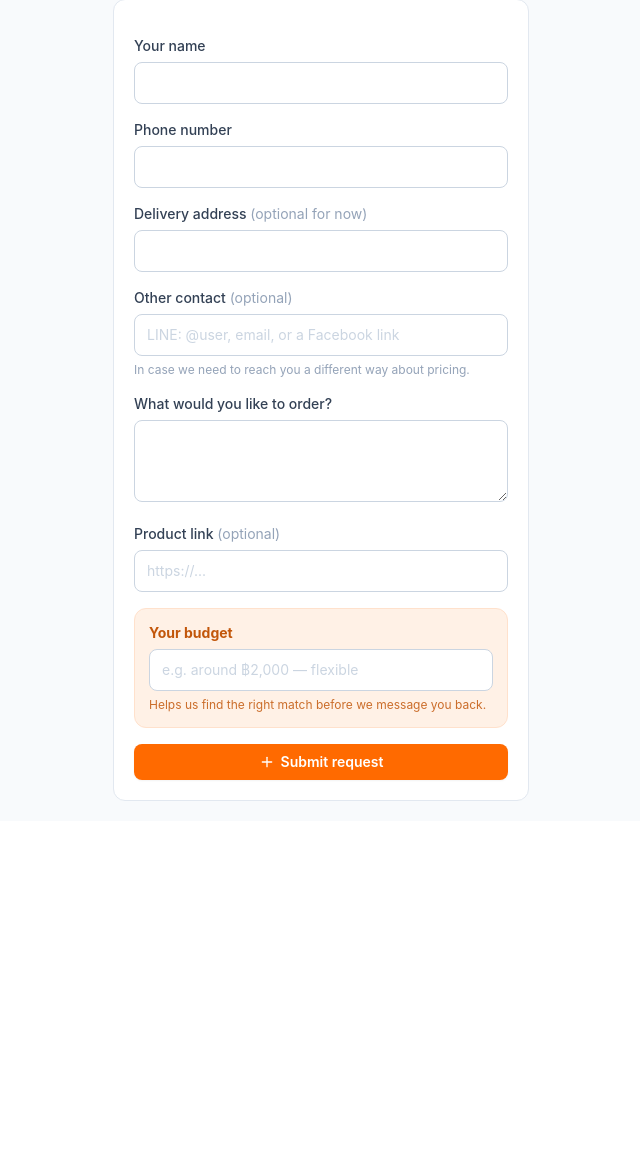
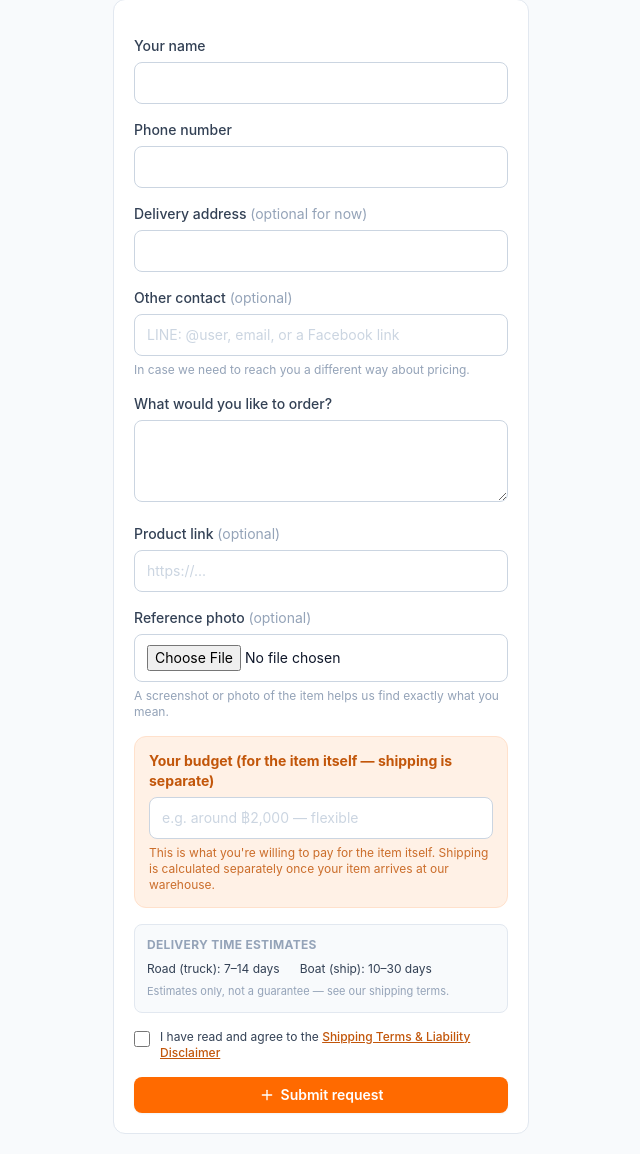
Before and after one commit to khangnkv/china-shipping-tracker, a Flask app: page /request in a window 1280 px wide. Shown: the part 187-1341 px from the top of the page, without its empty margins (319-959 px from the left). Before the commit the page ends 988 px from the top, so only its background shows below. Run offline with Flask 3, Linux system fonts and the light colour scheme; parts of the project's set-up code (start-up, migrations or seed data) failed here and were passed over; some libraries are stand-ins or nearby versions.

Commit message:
Phase 4d: branded URL, hidden admin entry, honest budget/shipping copy, terms
- Public URL renamed to sinex.192-129-143-207.nip.io (Caddy dual-hosts the
  old tracker.* alongside it so nothing already shared breaks); deploy
  Caddyfile template documents the multi-hostname pattern.
- Landing page gains a small, low-emphasis footer link to /admin instead
  of the owner having to remember the URL -- not in the nav, not styled
  as a button.
- order_requests gains reference_image (optional customer-uploaded photo,
  same compress pipeline as order photos) and terms_agreed_at.
- Budget semantics fixed to match how the business actually quotes:
  quote_status() now compares item cost only against the customer's
  stated budget -- shipping is quoted separately once the item reaches
  the warehouse and never counts toward "within/over budget". Copy on
  both the request form and the admin queue spells this out explicitly,
  plus a delivery-time estimate callout (road 7-14 days / boat 10-30
  days, estimates only).
- New /terms page (bilingual): forwarding-agent role, no liability for
  item damage/quality disputes (that's between the customer and the
  original seller), delivery estimates aren't guarantees, budget/pricing
  scope, cancellation stance. This is a plain-language draft, not legal
  advice -- flagged to the user to have it reviewed before relying on it.
  Required checkbox on the request form (also enforced server-side) links
  to it and stamps terms_agreed_at as a consent record.
- Landing page's track-record stats are now the real figures (100+
  shipments, since 2025) rather than [PLACEHOLDER] -- deliberately not
  inflated past what's true.

Co-Authored-By: Claude Sonnet 5 <noreply@anthropic.com>
Claude-Session: https://claude.ai/code/session_01FeHPai4m3GtTQYQtyAcGnK

```diff
--- a/app.py
+++ b/app.py
@@ -280,6 +280,7 @@ def init_db():
     # against it on /admin/requests. See _quote_status().
     _add_columns(db, "order_requests", [
         "budget TEXT", "other_contact TEXT", "item_cost REAL", "shipping_cost REAL",
+        "reference_image TEXT", "terms_agreed_at TEXT",
     ])
 
     # Backfill phone_normalized for any rows that predate the column.
@@ -587,6 +588,8 @@ TRANSLATIONS = {
     "landing.step4_title": {"en": "We ship & you track", "th": "จัดส่งและติดตามสถานะได้"},
     "landing.step4_body": {"en": "Follow it from the China warehouse to your door, step by step.", "th": "ติดตามพัสดุตั้งแต่คลังจีนจนถึงหน้าบ้านคุณทีละขั้นตอน"},
     "landing.trust_title": {"en": "Why customers trust SINEX", "th": "ทำไมลูกค้าไว้วางใจ SINEX"},
+    "landing.stat_shipments_label": {"en": "shipments delivered", "th": "รายการจัดส่งสำเร็จ"},
+    "landing.stat_since_label": {"en": "operating since", "th": "ดำเนินการตั้งแต่ปี"},
     "landing.trust_line_title": {"en": "A real person answers on LINE", "th": "มีคนจริงตอบแชท LINE"},
     "landing.trust_line_body": {"en": "Not a bot maze — message us any time you have a question.", "th": "ไม่ใช่บอทวนลูป ทักมาได้ทุกเมื่อที่มีคำถาม"},
     "track.title": {"en": "Tracking code", "th": "รหัสติดตามพัสดุ"},
@@ -609,9 +612,18 @@ TRANSLATIONS = {
     "request.item": {"en": "What would you like to order?", "th": "อยากสั่งอะไร?"},
     "request.link": {"en": "Product link", "th": "ลิงก์สินค้า"},
     "request.optional": {"en": "(optional)", "th": "(ไม่บังคับ)"},
-    "request.budget": {"en": "Your budget", "th": "งบประมาณของคุณ"},
+    "request.budget": {"en": "Your budget (for the item itself — shipping is separate)", "th": "งบประมาณของคุณ (ค่าสินค้าเท่านั้น ไม่รวมค่าส่ง)"},
     "request.budget_placeholder": {"en": "e.g. around ฿2,000 — flexible", "th": "เช่น ประมาณ ๒,๐๐๐ บาท ยืดหยุ่นได้"},
-    "request.budget_hint": {"en": "Helps us find the right match before we message you back.", "th": "ช่วยให้เราหาสินค้าที่เหมาะสมก่อนทักกลับไปหาคุณ"},
+    "request.budget_hint": {"en": "This is what you're willing to pay for the item itself. Shipping is calculated separately once your item arrives at our warehouse.", "th": "นี่คืองบที่คุณยินดีจ่ายสำหรับตัวสินค้าเท่านั้น ค่าส่งจะคำนวณแยกหลังจากสินค้าถึงคลังของเรา"},
+    "request.delivery_estimates_title": {"en": "Delivery time estimates", "th": "ระยะเวลาจัดส่งโดยประมาณ"},
+    "request.delivery_road": {"en": "Road (truck): 7–14 days", "th": "ทางรถ: 7–14 วัน"},
+    "request.delivery_boat": {"en": "Boat (ship): 10–30 days", "th": "ทางเรือ: 10–30 วัน"},
+    "request.delivery_estimates_note": {"en": "Estimates only, not a guarantee — see our shipping terms.", "th": "เป็นเพียงการประมาณการ ไม่ใช่การรับประกัน — โปรดดูข้อกำหนดการจัดส่งของเรา"},
+    "request.reference_image": {"en": "Reference photo", "th": "รูปภาพอ้างอิง"},
+    "request.reference_image_hint": {"en": "A screenshot or photo of the item helps us find exactly what you mean.", "th": "ภาพหน้าจอหรือรูปสินค้าจะช่วยให้เราหาสินค้าที่คุณต้องการได้ตรงขึ้น"},
+    "request.agree_terms_prefix": {"en": "I have read and agree to the", "th": "ฉันได้อ่านและยอมรับ"},
+    "request.agree_terms_link": {"en": "Shipping Terms & Liability Disclaimer", "th": "ข้อกำหนดการจัดส่งและข้อจำกัดความรับผิดชอบ"},
+    "request.agree_terms_required": {"en": "Please confirm you've read and agree to the shipping terms before submitting.", "th": "กรุณายืนยันว่าคุณได้อ่านและยอมรับข้อกำหนดการจัดส่งก่อนส่งคำขอ"},
     "request.other_contact": {"en": "Other contact", "th": "ช่องทางติดต่ออื่น"},
     "request.other_contact_placeholder": {"en": "LINE: @user, email, or a Facebook link", "th": "LINE: @user, อีเมล หรือลิงก์ Facebook"},
     "request.other_contact_hint": {"en": "In case we need to reach you a different way about pricing.", "th": "เผื่อเราต้องติดต่อคุณช่องทางอื่นเรื่องราคา"},
@@ -623,14 +635,30 @@ TRANSLATIONS = {
     "request.quote_title": {"en": "Your quote", "th": "ใบเสนอราคาของคุณ"},
     "request.quote_item": {"en": "Item cost", "th": "ค่าสินค้า"},
     "request.quote_shipping": {"en": "Shipping", "th": "ค่าส่ง"},
+    "request.quote_shipping_note": {"en": "Calculated once your item arrives at our warehouse — not included in the budget you gave us.", "th": "คำนวณหลังจากสินค้าถึงคลังของเรา ไม่รวมอยู่ในงบที่คุณแจ้งไว้"},
     "request.quote_total": {"en": "Total", "th": "ยอดรวม"},
-    "request.quote_budget": {"en": "Your budget", "th": "งบของคุณ"},
+    "request.quote_budget": {"en": "Your item budget", "th": "งบค่าสินค้าของคุณ"},
     "request.quote_hint": {"en": "We'll message you on LINE to confirm before shipping.", "th": "เราจะทักไลน์เพื่อยืนยันก่อนจัดส่ง"},
-    "request.quote_within": {"en": "Within budget", "th": "อยู่ในงบ"},
-    "request.quote_over": {"en": "Over budget", "th": "เกินงบ"},
+    "request.quote_within": {"en": "Item within budget", "th": "ค่าสินค้าอยู่ในงบ"},
+    "request.quote_over": {"en": "Item over budget", "th": "ค่าสินค้าเกินงบ"},
     "request.quote_awaiting": {"en": "Awaiting quote", "th": "รอแจ้งราคา"},
     "request.not_found_title": {"en": "Request not found", "th": "ไม่พบคำขอ"},
     "request.not_found_body": {"en": "Please check your link and try again.", "th": "กรุณาตรวจสอบลิงก์แล้วลองใหม่อีกครั้ง"},
+    "terms.title": {"en": "Shipping Terms & Liability Disclaimer", "th": "ข้อกำหนดการจัดส่งและข้อจำกัดความรับผิดชอบ"},
+    "terms.intro": {"en": "Please read this before submitting a request. By checking the agreement box on the request form, you confirm you understand and accept these terms.", "th": "กรุณาอ่านก่อนส่งคำขอ การติ๊กยอมรับในแบบฟอร์มถือว่าคุณเข้าใจและยอมรับข้อกำหนดเหล่านี้"},
+    "terms.role_title": {"en": "SINEX is a forwarding agent, not the seller", "th": "SINEX เป็นตัวแทนรับส่งพัสดุ ไม่ใช่ผู้ขาย"},
+    "terms.role_body": {"en": "We purchase and/or forward items on your behalf from third-party sellers in China. We are an intermediary — we do not manufacture, own, or guarantee the items themselves.", "th": "เราซื้อและ/หรือส่งต่อสินค้าให้คุณจากผู้ขายบุคคลที่สามในประเทศจีน เราเป็นตัวกลาง ไม่ได้เป็นผู้ผลิต เจ้าของ หรือผู้รับประกันตัวสินค้า"},
+    "terms.liability_title": {"en": "No liability for item condition, damage, or quality", "th": "ไม่รับผิดชอบต่อสภาพ ความเสียหาย หรือคุณภาพของสินค้า"},
+    "terms.liability_body": {"en": "Disputes about an item's quality, authenticity, or damage from manufacturing are between you and the original seller — not SINEX. We take reasonable care in handling, but we do not refund or compensate for item defects or damage that occurred before or during the seller's own shipping to our warehouse.", "th": "ข้อพิพาทเกี่ยวกับคุณภาพ ความแท้ หรือความเสียหายจากการผลิตของสินค้า เป็นเรื่องระหว่างคุณกับผู้ขายต้นทาง ไม่ใช่ SINEX เราดูแลสินค้าด้วยความระมัดระวังตามสมควร แต่จะไม่คืนเงินหรือชดเชยความเสียหายที่เกิดขึ้นก่อนหรือระหว่างการจัดส่งของผู้ขายมายังคลังของเรา"},
+    "terms.delay_title": {"en": "Delivery estimates are not guarantees", "th": "ระยะเวลาจัดส่งเป็นเพียงการประมาณการ ไม่ใช่การรับประกัน"},
+    "terms.delay_body": {"en": "Typical delivery times are road (truck): 7–14 days, boat (ship): 10–30 days, counted from when your item leaves the China warehouse. These are estimates based on normal conditions — customs, weather, holidays, and carrier delays can extend them. A delay past these estimates is not, on its own, grounds for a refund or compensation from SINEX.", "th": "ระยะเวลาจัดส่งโดยทั่วไป ทางรถ 7–14 วัน ทางเรือ 10–30 วัน นับจากสินค้าออกจากคลังจีน เป็นเพียงการประมาณการภายใต้สภาวะปกติ ศุลกากร สภาพอากาศ วันหยุด และความล่าช้าของผู้ขนส่งอาจทำให้ใช้เวลานานกว่านี้ ความล่าช้าเกินกว่าที่ประมาณการไว้เพียงอย่างเดียว ไม่ถือเป็นเหตุให้ต้องคืนเงินหรือชดเชยจาก SINEX"},
+    "terms.pricing_title": {"en": "Budget & pricing", "th": "งบประมาณและราคา"},
+    "terms.pricing_body": {"en": "The budget you give us on the request form covers the item's purchase price only. Shipping cost is calculated separately once your item is received and measured/weighed at our warehouse, and is not included in that budget figure.", "th": "งบประมาณที่คุณแจ้งในแบบฟอร์มครอบคลุมเฉพาะราคาสินค้าเท่านั้น ค่าจัดส่งจะคำนวณแยกต่างหากหลังจากสินค้าถึงคลังและมีการชั่ง/วัดขนาดแล้ว ไม่รวมอยู่ในตัวเลขงบประมาณดังกล่าว"},
+    "terms.cancel_title": {"en": "Cancellation & refusal", "th": "การยกเลิกและการปฏิเสธคำขอ"},
+    "terms.cancel_body": {"en": "We may decline to fulfil a request (e.g. a restricted or unavailable item) before purchase without penalty to either side. Once we've paid the seller on your behalf, that payment is generally non-refundable by SINEX, consistent with the seller's own terms.", "th": "เราอาจปฏิเสธคำขอได้ (เช่น สินค้าต้องห้ามหรือไม่มีจำหน่าย) ก่อนการซื้อ โดยไม่มีผลเสียต่อทั้งสองฝ่าย เมื่อเราชำระเงินให้ผู้ขายแทนคุณแล้ว การชำระเงินนั้นโดยทั่วไปจะไม่สามารถขอคืนจาก SINEX ได้ ตามเงื่อนไขของผู้ขายเอง"},
+    "terms.contact_title": {"en": "Questions", "th": "หากมีคำถาม"},
+    "terms.contact_body": {"en": "Message us on LINE any time before confirming an order if anything here is unclear.", "th": "ทักแชท LINE หาเราได้ทุกเมื่อก่อนยืนยันคำสั่งซื้อ หากมีข้อสงสัย"},
+    "terms.back": {"en": "Back to request form", "th": "กลับไปหน้าแจ้งความจำนงสั่งซื้อ"},
 }
 
 
@@ -661,17 +689,22 @@ def _budget_number(text):
         return None
 
 
-def quote_status(item_cost, shipping_cost, budget_text):
-    """'awaiting' (no quote yet), 'within_budget', 'over_budget', or 'quoted'
-    (priced, but the budget text didn't contain a comparable number -- e.g.
-    "flexible" -- so the admin's own judgement stands)."""
-    if item_cost is None and shipping_cost is None:
+def quote_status(item_cost, budget_text):
+    """'awaiting' (no item price yet), 'within_budget', 'over_budget', or
+    'quoted' (priced, but the budget text didn't contain a comparable
+    number -- e.g. "flexible" -- so the admin's own judgement stands).
+
+    Compares ONLY the item cost against the customer's stated budget --
+    the budget is explicitly "for the item itself" (see TRANSLATIONS'
+    request.budget/quote_shipping_note copy); shipping is quoted
+    separately once the item arrives at the warehouse and is never folded
+    into this comparison."""
+    if item_cost is None:
         return "awaiting"
-    total = (item_cost or 0) + (shipping_cost or 0)
     budget_num = _budget_number(budget_text)
     if budget_num is None:
         return "quoted"
-    return "within_budget" if total <= budget_num else "over_budget"
+    return "within_budget" if item_cost <= budget_num else "over_budget"
 
 
 app.jinja_env.globals["quote_status"] = quote_status
@@ -1310,9 +1343,11 @@ def requests_page():
 @app.route("/admin/requests/<int:request_id>/quote", methods=["POST"])
 @login_required
 def quote_request(request_id):
-    """Price a request: item cost + shipping cost, compared against the
-    customer's stated budget (quote_status(), shown on both this queue and
-    the customer's own /request/<code> revisit page)."""
+    """Price a request: item cost (compared against the customer's stated
+    budget via quote_status()) and shipping cost (quoted separately, not
+    part of the budget comparison -- shipping is only known once the item
+    reaches the warehouse). Shown on both this queue and the customer's own
+    /request/<code> revisit page."""
     db = get_db()
     req = db.execute("SELECT id FROM order_requests WHERE id = ? AND status = 'new'", (request_id,)).fetchone()
     if req is None:
@@ -1621,6 +1656,30 @@ def _request_form_values(request_row=None, customer_row=None):
     }
 
 
+def _save_request_reference_image(file, request_code):
+    """Optional reference photo on a request -- same compress/validate path
+    as an order's product image. Returns the relative static path, or None
+    if no (valid) file was given. Silently skips an unreadable/wrong-type
+    file rather than failing the whole submission over an optional field."""
+    if not file or not file.filename:
+        return None
+    ext = ALLOWED_IMAGE_TYPES.get(file.mimetype)
+    if not ext:
+        return None
+    base = os.path.join(UPLOAD_DIR, f"req_{request_code}")
+    try:
+        _compress_and_save(file, base, ext)
+    except Exception:
+        logger.warning("Could not process reference image for request %s", request_code, exc_info=True)
+        return None
+    return f"uploads/req_{request_code}.{ext}"
+
+
+@app.route("/terms", methods=["GET"])
+def terms_page():
+    return render_template("terms.html")
+
+
 @app.route("/request", methods=["GET", "POST"])
 @limiter.limit("10 per hour")
 def new_request():
@@ -1632,19 +1691,26 @@ def new_request():
         source_link = request.form.get("source_link", "").strip()
         budget = request.form.get("budget", "").strip()
         other_contact = request.form.get("other_contact", "").strip()
+        agreed_terms = request.form.get("agree_terms") == "on"
 
         if not name or not phone or not item_description:
             flash("Please fill in your name, phone number, and what you'd like to order.")
+            return render_template("request.html", request_row=None, values=request.form, submitted=False)
+        if not agreed_terms:
+            flash(t("request.agree_terms_required"))
             return render_template("request.html", request_row=None, values=request.form, submitted=False)
 
         db = get_db()
         now = datetime.utcnow().isoformat()
         customer_id = _find_or_create_customer(name, phone, address)
         request_code = secrets.token_hex(3).upper()
+        reference_image = _save_request_reference_image(request.files.get("reference_image"), request_code)
         db.execute(
             "INSERT INTO order_requests (customer_id, request_code, item_description, source_link, "
-            "budget, other_contact, status, created_at, updated_at) VALUES (?, ?, ?, ?, ?, ?, 'new', ?, ?)",
-            (customer_id, request_code, item_description, source_link, budget or None, other_contact or None, now, now),
+            "budget, other_contact, reference_image, terms_agreed_at, status, created_at, updated_at) "
+            "VALUES (?, ?, ?, ?, ?, ?, ?, ?, 'new', ?, ?)",
+            (customer_id, request_code, item_description, source_link, budget or None, other_contact or None,
+             reference_image, now, now, now),
         )
         db.commit()
         return redirect(url_for("view_request", request_code=request_code))
--- a/static/interactive.js
+++ b/static/interactive.js
@@ -80,28 +80,28 @@
     var budgetNum = form.dataset.budgetNumber ? parseFloat(form.dataset.budgetNumber) : null;
     if (!itemInput || !shipInput || !totalEl || !chipEl) return;
     function recompute() {
+      // Mirrors quote_status() (app.py) exactly: no item cost yet -> always
+      // "awaiting", regardless of shipping; the budget covers the ITEM
+      // only, so shipping shows in the total but never enters the verdict.
       var item = parseFloat(itemInput.value);
       var ship = parseFloat(shipInput.value);
       var hasItem = !isNaN(item), hasShip = !isNaN(ship);
-      if (!hasItem && !hasShip) {
-        totalEl.textContent = "";
+      var total = (hasItem ? item : 0) + (hasShip ? ship : 0);
+      totalEl.textContent = (hasItem || hasShip) ? ("Total ฿" + total.toLocaleString(undefined, { maximumFractionDigits: 0 })) : "";
+      if (!hasItem) {
         chipEl.textContent = "Awaiting quote";
         chipEl.style.background = "var(--border-soft)";
         chipEl.style.color = "var(--text-muted)";
-        return;
-      }
-      var total = (hasItem ? item : 0) + (hasShip ? ship : 0);
-      totalEl.textContent = "Total ฿" + total.toLocaleString(undefined, { maximumFractionDigits: 0 });
-      if (budgetNum === null || isNaN(budgetNum)) {
+      } else if (budgetNum === null || isNaN(budgetNum)) {
         chipEl.textContent = "Quoted";
         chipEl.style.background = "var(--border-soft)";
         chipEl.style.color = "var(--text-secondary)";
-      } else if (total <= budgetNum) {
-        chipEl.textContent = "Within budget";
+      } else if (item <= budgetNum) {
+        chipEl.textContent = "Item within budget";
         chipEl.style.background = "#ecfdf5";
         chipEl.style.color = "#059669";
       } else {
-        chipEl.textContent = "Over budget";
+        chipEl.textContent = "Item over budget";
         chipEl.style.background = "#fef2f2";
         chipEl.style.color = "#dc2626";
       }
--- a/templates/request.html
+++ b/templates/request.html
@@ -61,9 +61,9 @@
     </div>
     {% endif %}
 
-    {# Quote: shown once the admin has priced the item (item_cost/shipping_cost set) #}
+    {# Quote: shown once the admin has priced the item (item_cost set) #}
     {% if submitted and (request_row.item_cost is not none or request_row.shipping_cost is not none) %}
-    {% set qstatus = quote_status(request_row.item_cost, request_row.shipping_cost, request_row.budget) %}
+    {% set qstatus = quote_status(request_row.item_cost, request_row.budget) %}
     <div class="card mb-4 p-5">
       <div class="flex items-center justify-between">
         <p class="text-sm font-semibold">{{ t('request.quote_title') }}</p>
@@ -81,11 +81,19 @@
         <div class="flex justify-between text-xs" style="color: var(--text-faint);"><span>{{ t('request.quote_budget') }}</span><span>{{ request_row.budget }}</span></div>
         {% endif %}
       </div>
-      <p class="mt-3 text-xs" style="color: var(--text-faint);">{{ t('request.quote_hint') }}</p>
+      <p class="mt-2 text-xs" style="color: var(--text-faint);">{{ t('request.quote_shipping_note') }}</p>
+      <p class="mt-2 text-xs" style="color: var(--text-faint);">{{ t('request.quote_hint') }}</p>
     </div>
     {% endif %}
 
-    <form method="post" class="card space-y-4 p-5">
+    {% if submitted and request_row.reference_image %}
+    <div class="card mb-4 p-4">
+      <p class="mb-2 text-xs font-medium" style="color: var(--text-faint);">{{ t('request.reference_image') }}</p>
+      <img src="{{ url_for('static', filename=request_row.reference_image) }}" alt="" class="max-h-48 rounded-lg" style="border: 1px solid var(--border);">
+    </div>
+    {% endif %}
+
+    <form method="post" enctype="multipart/form-data" class="card space-y-4 p-5">
       <input type="hidden" name="csrf_token" value="{{ csrf_token() }}">
       <div><label class="label">{{ t('request.name') }}</label><input class="input" name="name" value="{{ values.name }}" required {{ 'disabled' if submitted and request_row.status != 'new' else '' }}></div>
       <div><label class="label">{{ t('request.phone') }}</label><input class="input" name="phone" value="{{ values.phone }}" required {{ 'disabled' if submitted and request_row.status != 'new' else '' }}></div>
@@ -98,12 +106,34 @@
         <textarea class="input" name="item_description" rows="3" required {{ 'disabled' if submitted and request_row.status != 'new' else '' }}>{{ values.item_description }}</textarea>
       </div>
       <div><label class="label">{{ t('request.link') }} <span class="font-normal" style="color: var(--text-faint);">{{ t('request.optional') }}</span></label><input class="input" name="source_link" type="url" value="{{ values.source_link }}" placeholder="https://..." {{ 'disabled' if submitted and request_row.status != 'new' else '' }}></div>
+      {% if not submitted %}
+      <div><label class="label">{{ t('request.reference_image') }} <span class="font-normal" style="color: var(--text-faint);">{{ t('request.optional') }}</span></label>
+        <input class="input" name="reference_image" type="file" accept="image/jpeg,image/png,image/webp">
+        <p class="mt-1.5 text-xs" style="color: var(--text-faint);">{{ t('request.reference_image_hint') }}</p>
+      </div>
+      {% endif %}
       <div class="rounded-xl p-3.5" style="background: var(--brand-tint-bg); border: 1px solid var(--brand-tint-border);">
         <label class="mb-1.5 block text-sm font-bold" style="color: var(--brand-text);">{{ t('request.budget') }}</label>
         <input class="input" name="budget" value="{{ values.budget }}" placeholder="{{ t('request.budget_placeholder') }}" {{ 'disabled' if submitted and request_row.status != 'new' else '' }}>
         <p class="mt-1.5 text-xs" style="color: var(--brand-text); opacity: 0.85;">{{ t('request.budget_hint') }}</p>
       </div>
+
+      <div class="rounded-lg p-3" style="background: var(--bg-card-soft); border: 1px solid var(--border);">
+        <p class="text-xs font-bold uppercase tracking-wide" style="color: var(--text-faint);">{{ t('request.delivery_estimates_title') }}</p>
+        <div class="mt-2 flex flex-wrap gap-x-5 gap-y-1 text-xs" style="color: var(--text-secondary);">
+          <span>{{ t('request.delivery_road') }}</span>
+          <span>{{ t('request.delivery_boat') }}</span>
+        </div>
+        <p class="mt-1.5 text-[11px]" style="color: var(--text-faint);">{{ t('request.delivery_estimates_note') }}</p>
+      </div>
+
       {% if not submitted or request_row.status == 'new' %}
+      {% if not submitted %}
+      <label class="flex items-start gap-2.5 text-xs" style="color: var(--text-secondary);">
+        <input type="checkbox" name="agree_terms" required class="mt-0.5 h-4 w-4 shrink-0 rounded" style="border-color: var(--input-border);">
+        <span>{{ t('request.agree_terms_prefix') }} <a href="{{ url_for('terms_page') }}" target="_blank" rel="noopener noreferrer" class="font-medium underline" style="color: var(--brand-text);">{{ t('request.agree_terms_link') }}</a></span>
+      </label>
+      {% endif %}
       <button type="submit" class="btn-primary w-full justify-center">{{ icon('plus') }} {{ t('request.save') if submitted else t('request.submit') }}</button>
       {% endif %}
     </form>
```
Also changed, not shown: templates/landing.html (+8 -4 lines), templates/requests.html (+14 -8 lines), templates/terms.html (added, +59 -0 lines), tests/test_v4.py (+87 -6 lines), static/app.css, 1 other file.
